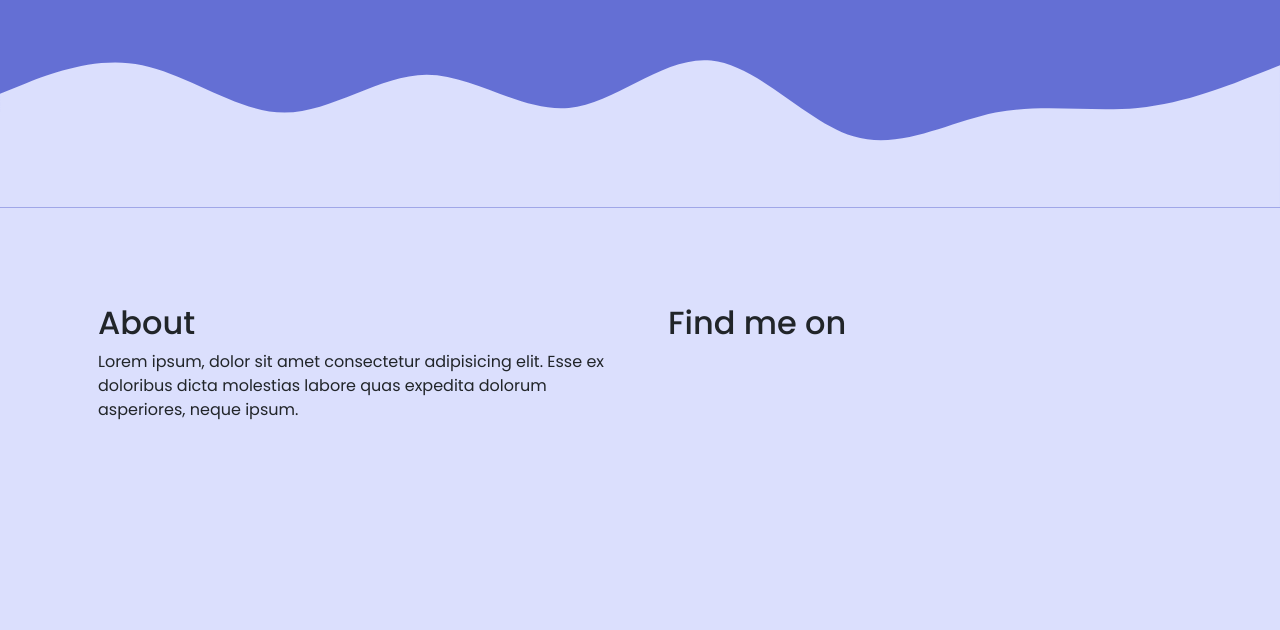
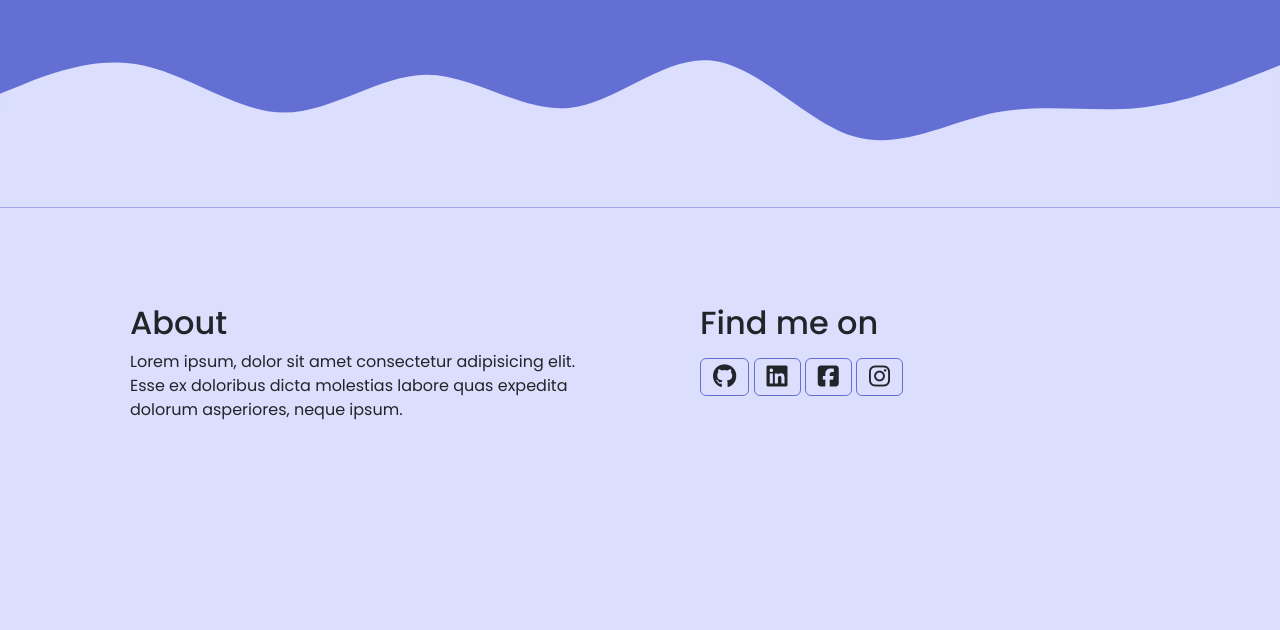
Before and after one commit to nabilsaragih/Bootstrap-Portfolio, a website: page src/html/index.html in a window 1280 px wide. Shown: the part 576-1206 px from the top of the page. Drawn offline with nearby package versions, Linux system fonts and the light colour scheme.

Commit message:
adding social media button

```diff
--- a/src/css/style.scss
+++ b/src/css/style.scss
@@ -79,3 +79,12 @@
 #about-row {
     margin-bottom: 5em;
 }
+
+.btn {
+    border-color: #646FD4 !important;
+}
+
+.btn:hover {
+    background-color: #646FD4;
+    color: white;
+}
--- a/src/html/index.html
+++ b/src/html/index.html
@@ -7,6 +7,7 @@
         <link rel="stylesheet" href="../css/style.css" />
         <link rel="stylesheet" href="../css/component/navbar.css" />
         <link rel="stylesheet" href="../css/component/scrollbar.css" />
+        <script src="https://kit.fontawesome.com/1c6d1389d5.js" crossorigin="anonymous"></script>
         <title>Muhammad Nabil Saragih</title>
     </head>
     <body class="bg-first mx-auto my-auto">
@@ -66,19 +67,22 @@
             <section class="bg-fourth" id="about">
                 <div class="container">
                     <div class="row">
-                        <div class="col mx-3 font-pbl">
+                        <div class="col mx-5 font-pbl">
                             <h2>About</h2>
                         </div>
-                        <div class="col mx-3 font-pbl">
+                        <div class="col mx-5 font-pbl">
                             <h2>Find me on</h2>
                         </div>
                     </div>
                     <div class="row" id="about-row">
-                        <div class="col mx-3 font-pr">
+                        <div class="col mx-5 font-pr">
                             <p>Lorem ipsum, dolor sit amet consectetur adipisicing elit. Esse ex doloribus dicta molestias labore quas expedita dolorum asperiores, neque ipsum.</p>
                         </div>
-                        <div class="col mx-3 font-pr">
-
+                        <div class="col mx-5 font-pr pt-2">
+                            <button class="btn"><i class="fa-brands fa-github fa-xl"></i></button>
+                            <button class="btn"><i class="fa-brands fa-linkedin fa-xl"></i></button>
+                            <button class="btn"><i class="fa-brands fa-facebook-square fa-xl"></i></button>
+                            <button class="btn"><i class="fa-brands fa-instagram fa-xl"></i></button>
                         </div>
                     </div>
                 </div>
```
Also changed, not shown: src/css/style.css, 1 other file.
